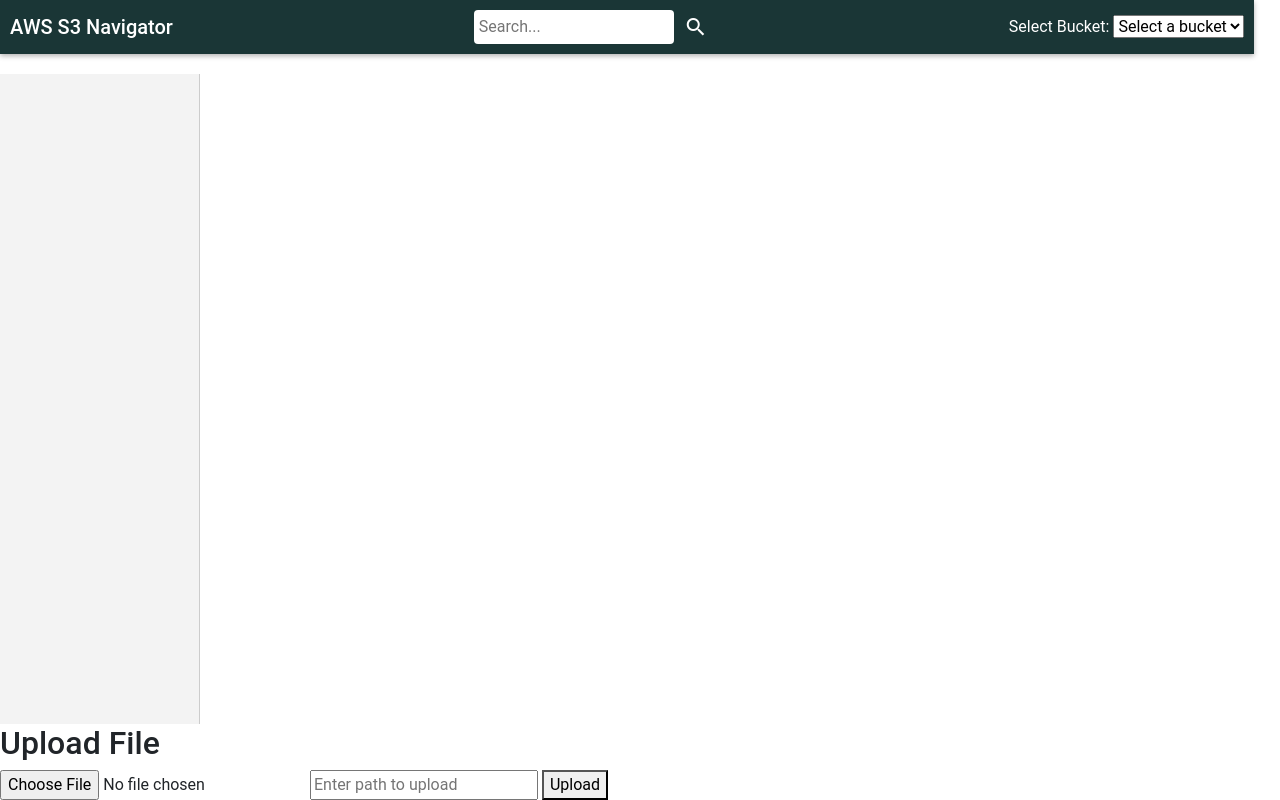
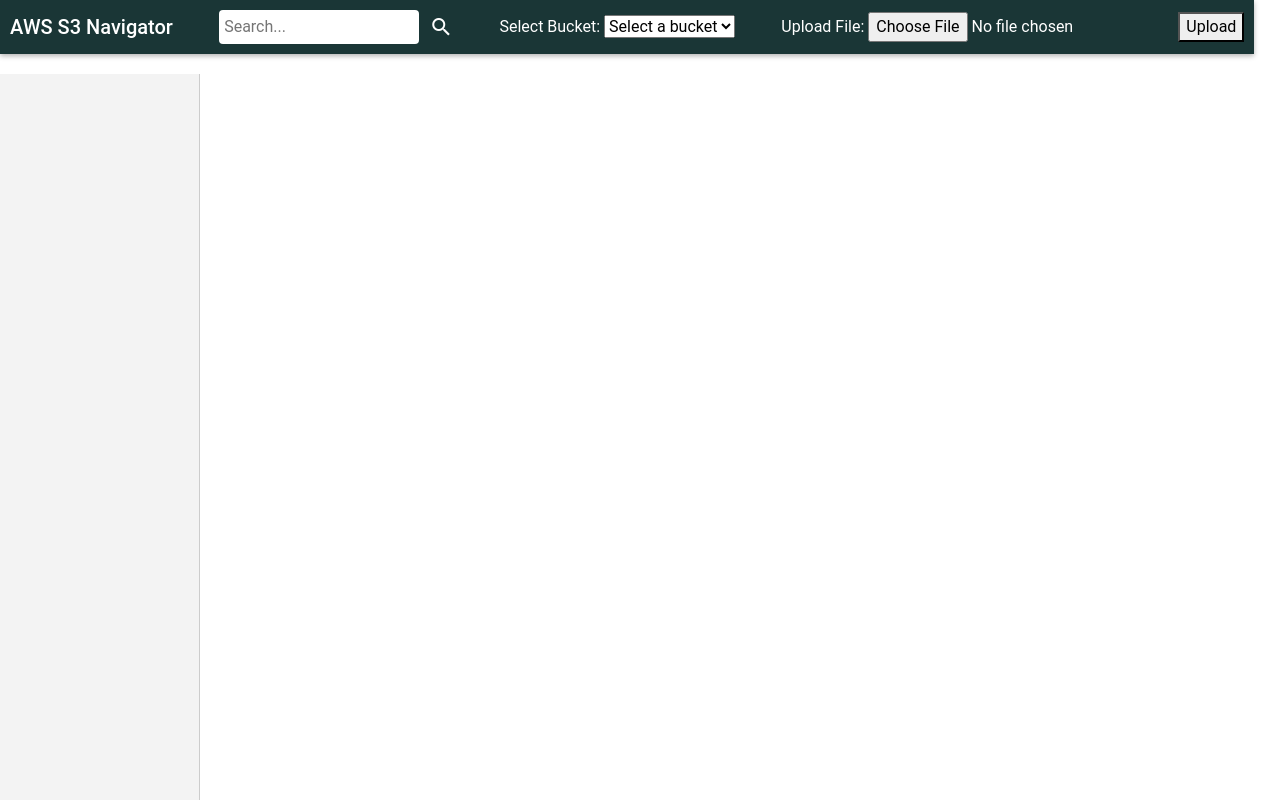
Before and after one commit to ahmadrazalab/AWS-S3-Explorer, a plain HTML site: page static/index.html in a window 1280 px wide. Drawn offline with Linux system fonts and the light colour scheme; no server answers.

Commit message:
auto uplaod to current path

```diff
--- a/static/index.html
+++ b/static/index.html
@@ -212,32 +212,23 @@
                 <option value="" disabled selected>Select a bucket</option>
             </select>
         </div>
+        <div class="upload-container">
+            <label for="file-input">Upload File:</label>
+            <input type="file" id="file-input">
+            <button onclick="uploadFile()">Upload</button>
+        </div>
     </header>
 
-    <ul class="breadcrumbs" id="breadcrumbs">
-
-    </ul>
+    <ul class="breadcrumbs" id="breadcrumbs"></ul>
 
     <div class="main-container">
         <div class="sidebar">
-            <ul id="folder-list">
-
-            </ul>
+            <ul id="folder-list"></ul>
         </div>
-        <div class="content" id="content">
-
-        </div>
+        <div class="content" id="content"></div>
     </div>
 
-    <div class="upload-container">
-        <h2>Upload File</h2>
-        <input type="file" id="file-input">
-        <input type="text" id="upload-path" placeholder="Enter path to upload">
-        <button onclick="uploadFile()">Upload</button>
-    </div>
-
-    <div class="details-pane" id="details-pane">
-    </div>
+    <div class="details-pane" id="details-pane"></div>
 
     <script>
         let currentPath = '';
@@ -300,9 +291,7 @@
                 folderItem.innerHTML = `
                     <i class="material-icons">folder</i>
                     <h1>${folder.name}</h1>
-                    <div class="folder-content">
-                        <!-- Content of the folder can go here, if needed -->
-                    </div>
+                    <div class="folder-content"></div>
                 `;
                 folderItem.onclick = () => {
                     folderItem.classList.toggle('open');
@@ -381,17 +370,16 @@
             const fileInput = document.getElementById('file-input');
             const file = fileInput.files[0];
             const bucket = document.getElementById('bucket-select').value;
-            const uploadPath = document.getElementById('upload-path').value;
 
-            if (!file || !bucket || !uploadPath) {
-                alert('Please select a file, bucket, and enter upload path.');
+            if (!file || !bucket) {
+                alert('Please select a file and bucket.');
                 return;
             }
 
             const formData = new FormData();
             formData.append('file', file);
             formData.append('bucket', bucket);
-            formData.append('path', uploadPath);
+            formData.append('path', currentPath);
 
             try {
                 const response = await fetch('/upload', {
@@ -401,7 +389,7 @@
 
                 if (response.ok) {
                     alert('File uploaded successfully');
-                    fetchFilesInFolder(uploadPath);
+                    fetchFilesInFolder(currentPath);
                 } else {
                     alert('Failed to upload file');
                 }
@@ -412,10 +400,10 @@
 
         // Initial fetch of buckets
         fetchBuckets();
-
     </script>
 </body>
 
 
 
+
 </html>
```
